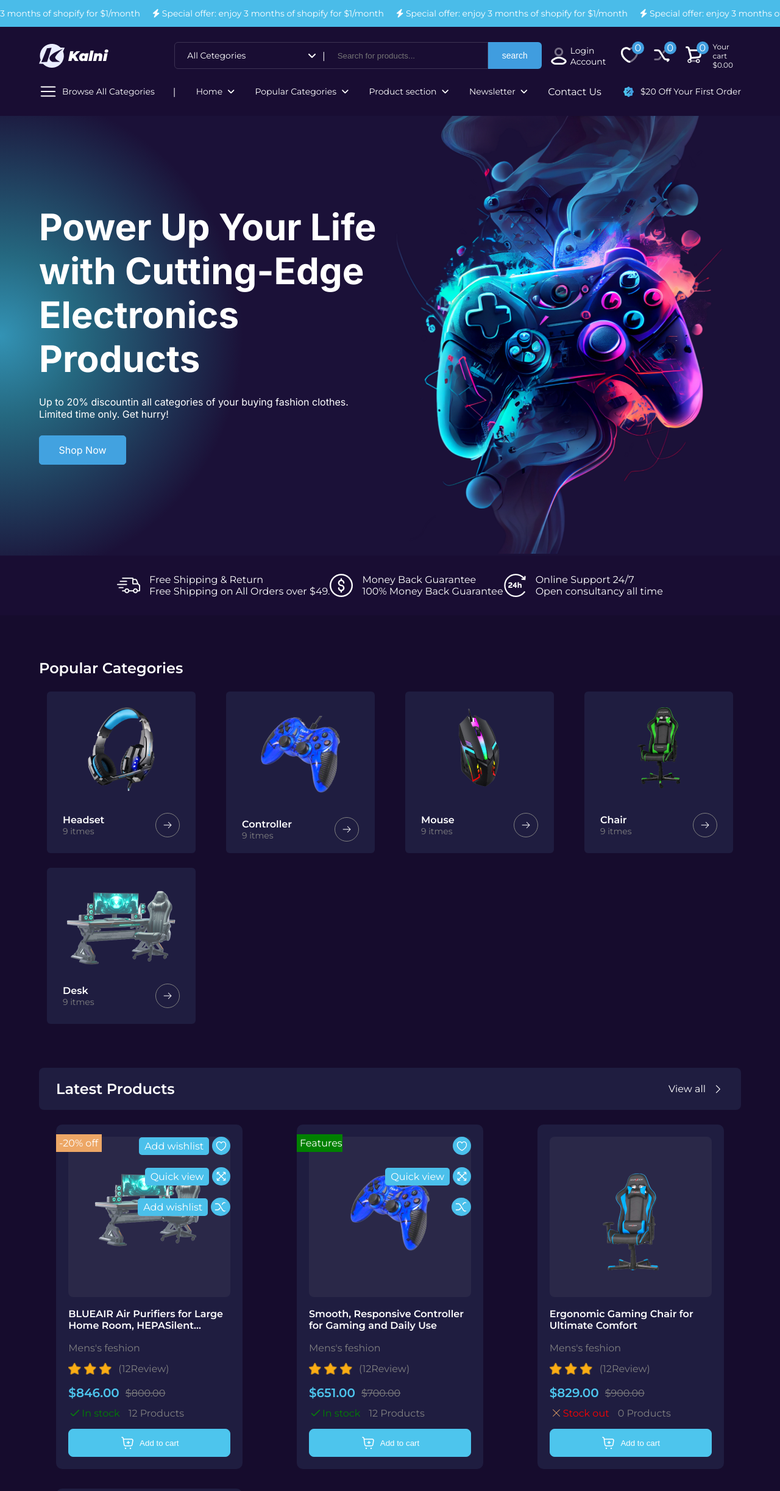
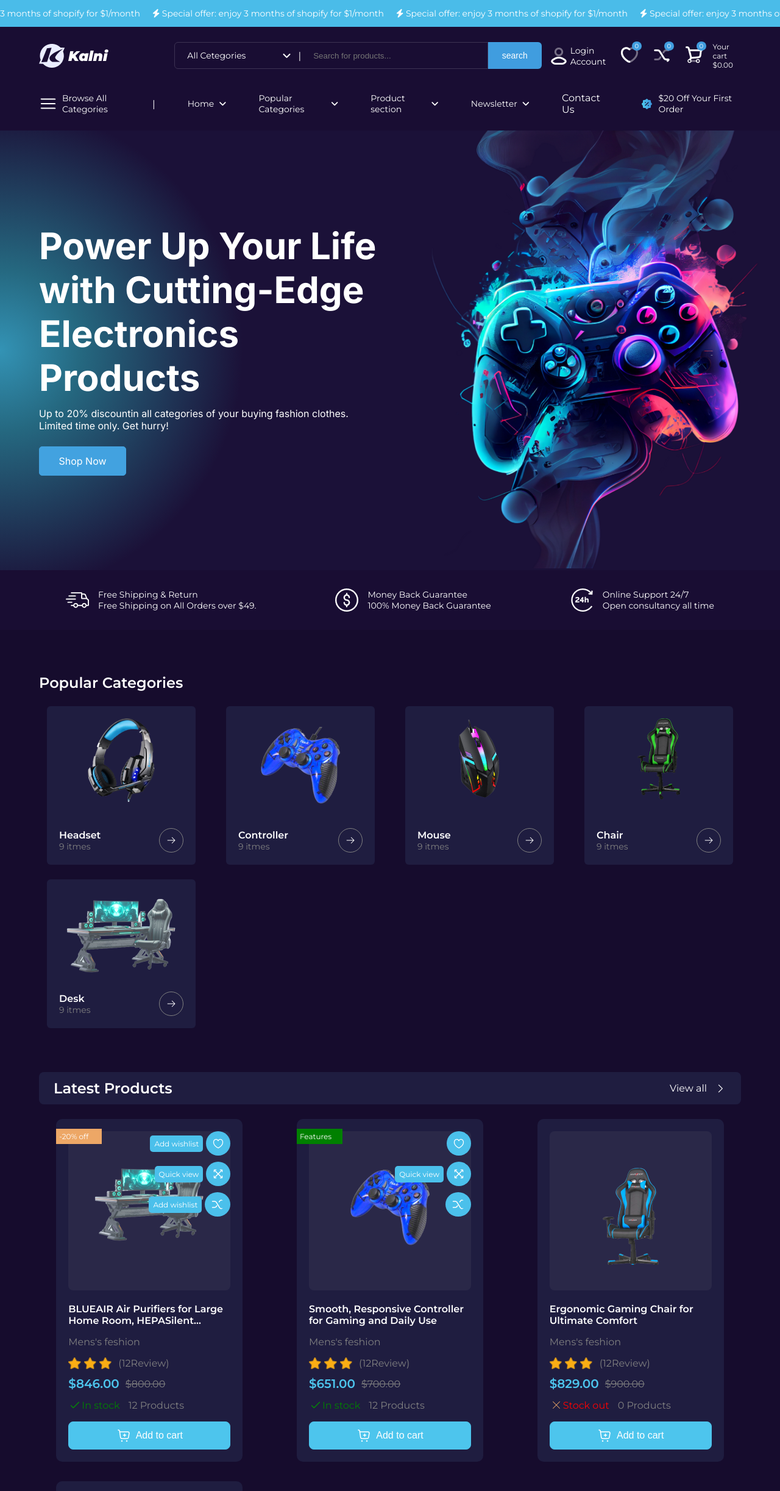
Before and after one commit to md-mohosin/kalni-designe, a website built with Vite: page index.html in a window 1280 px wide. Shown: the top 2445 px of the page at 61% size. Built offline with nearby package versions, Linux system fonts and the light colour scheme.

Commit message:
card responsive

```diff
--- a/index.html
+++ b/index.html
@@ -487,7 +487,7 @@
               <img class="cardImg" src="./src/images/image 36.png" alt="">
             </div>
             <div class="card-content">
-              <h3 class="product-name">Advanced Gaming Mouse Built for Fast and Responsive Performance</h3>
+              <h3 class="product-name">Advanced Gaming Mouse Built for Fast and Responsive</h3>
               <p class="productCategory">Mens's feshion</p>
               <div class="starReview">
                 <div class="star">
--- a/src/style.css
+++ b/src/style.css
@@ -34,7 +34,8 @@
   border-bottom-left-radius: 6px;
 }
 
-.menu-icon,.search-icon {
+.menu-icon,
+.search-icon {
   display: none;
 }
 
@@ -73,8 +74,8 @@
 
 .top-nav-content {
   display: flex;
-  justify-content: space-between;
-  width: 90%;
+  justify-content: center;
+  gap: 60px;
   margin: 0 auto;
   height: 44px;
   align-items: center;
@@ -96,9 +97,9 @@
 
 .bottom-nav {
   font-family: Montserrat;
-  margin-top: 21px;
+  margin-top: 37px;
   display: flex;
-  justify-content: space-between;
+  gap: 53px;
   align-items: center;
 }
 
@@ -106,13 +107,14 @@
   display: flex;
   justify-content: space-between;
   align-items: center;
-  width: 35%;
+  gap: 60px;
+  /* width: 35%; */
 }
 
 .input-divider {
   display: flex;
   align-items: center;
-  gap: 10px;
+  gap: 12px;
 }
 
 .search-box input[type='text'] {
@@ -168,6 +170,7 @@
   top: -7px;
   padding: 1px 5px;
   border-radius: 50%;
+  font-size: 10px;
 }
 
 .d-browse-category {
@@ -185,7 +188,6 @@
 }
 
 .banner-section {
-  /* border: 2px solid red; */
   height: 721px;
   background:
     radial-gradient(circle at left center,
@@ -210,7 +212,7 @@
   text-decoration: none;
   border-radius: 5px;
   color: white;
-  margin-top: 25px;
+  margin-top: 24px;
   transition: 0.3s;
 }
 
@@ -230,13 +232,13 @@
   color: white;
 }
 
-.gray-color{
+.gray-color {
   color: #6B6A7C;
 }
 
 .banner-heading {
   font-size: 60px;
-  margin-bottom: 25px;
+  margin-bottom: 13px;
 }
 
 .banner-image {
@@ -249,12 +251,12 @@
 }
 
 .banner-support-container {
-  width: 70%;
-  margin: 0 auto;
+  gap: 130px;
   display: flex;
-  justify-content: space-around;
+  justify-content: center;
   padding: 30px 0;
   font-family: Montserrat;
+  font-size: 14px;
 }
 
 .banner-support-content {
@@ -302,7 +304,7 @@
   justify-content: space-between;
   align-items: center;
   gap: 20px;
-  padding: 26px;
+  padding: 20px;
   border-radius: 6px;
 }
 
@@ -357,7 +359,7 @@
   display: flex;
   justify-content: space-between;
   align-items: center;
-  padding: 20px 28px;
+  padding: 12px 24px;
   border-radius: 8px;
 }
 
@@ -380,7 +382,7 @@
 .weekView {
   display: flex;
   align-items: center;
-  gap: 10px;
+  gap: 12px;
 }
 
 .latestCard-container,
@@ -417,6 +419,7 @@
   width: 100%;
   min-height: 550px;
   height: 100%;
+  padding: 32px;
 }
 
 .specilaPImgContainer {
@@ -424,7 +427,8 @@
   height: 100%;
   display: flex;
   flex-direction: column;
-  justify-content: space-around;
+  /* justify-content: space-around; */
+  gap: 32px;
   align-items: center;
 }
 
@@ -453,18 +457,18 @@
   font-size: 16px;
   color: white;
   font-weight: 600;
-  padding-top: 15px;
+  padding-top: 16px;
 }
 
 .productCategory {
   color: gray;
-  padding-top: 18px;
+  padding-top: 16px;
 }
 
 .starReview {
   display: flex;
   gap: 24px;
-  padding-top: 15px;
+  padding-top: 16px;
   color: gray;
 }
 
@@ -477,7 +481,7 @@
   display: flex;
   gap: 10px;
   align-items: center;
-  padding-top: 18px;
+  padding-top: 12px;
 }
 
 .price {
@@ -500,12 +504,11 @@
   display: flex;
   align-items: center;
   gap: 14px;
-  padding-top: 10px;
+  padding-top: 12px;
 }
 
 .instock-title {
   color: green;
-  ;
   display: flex;
   align-items: center;
 }
@@ -532,9 +535,10 @@
   padding: 10px 0;
   border: 1px solid #4DC5ED;
   border-radius: 8px;
-  margin-top: 15px;
+  margin-top: 16px;
   transition: 0.4s;
   cursor: pointer;
+  font-size: 16px;
 }
 
 .addCartBtn:hover {
@@ -742,6 +746,7 @@
   left: 0;
   top: 16px;
   z-index: 1;
+  font-size: 12px;
 }
 
 .wishlist-container {
@@ -775,16 +780,17 @@
 .view-title,
 .compare-title {
   background-color: #4BC0EB;
-  padding: 5px 9px;
+  padding: 6px 7px;
   color: white;
   border-radius: 5px;
+  font-size: 12px;
 }
 
 .whislist-img,
 .view-img,
 .compare-img {
   background-color: #4BC0EB;
-  padding: 5px;
+  padding: 10px;
   border-radius: 50%;
 }
 
@@ -793,6 +799,14 @@
 }
 
 
+
+
+@media (min-width:1162px) {
+  .banner-image {
+    margin-left: auto;
+    transform: translateX(58px);
+  }
+}
 
 
 
@@ -819,8 +833,7 @@
 
 @media (max-width:1440px) {
 
-  .search-box input[type='text'],
-  .input-name {
+  .search-box input[type='text'] {
     width: 50%;
   }
 
@@ -843,12 +856,13 @@
 
 
 @media (max-width:1250px) {
-  .hidden-icon{
+  .hidden-icon {
     margin-left: auto;
   }
-.menu-icon{
-  display: block;
-}
+
+  .menu-icon {
+    display: block;
+  }
 
   .bottom-nav {
     display: none;
@@ -868,6 +882,10 @@
   .blogCard-container {
     grid-template-columns: repeat(3, 1fr);
   }
+
+  .middle-navbar {
+    gap: 60px;
+  }
 }
 
 
@@ -878,6 +896,10 @@
 @media (max-width:1024px) {
   .nav-icons {
     display: none;
+  }
+
+  .input-name {
+    gap: 40px;
   }
 
   .banner-section {
@@ -932,7 +954,8 @@
   .search-box {
     display: none;
   }
-  .search-icon{
+
+  .search-icon {
     display: block;
   }
 
```
